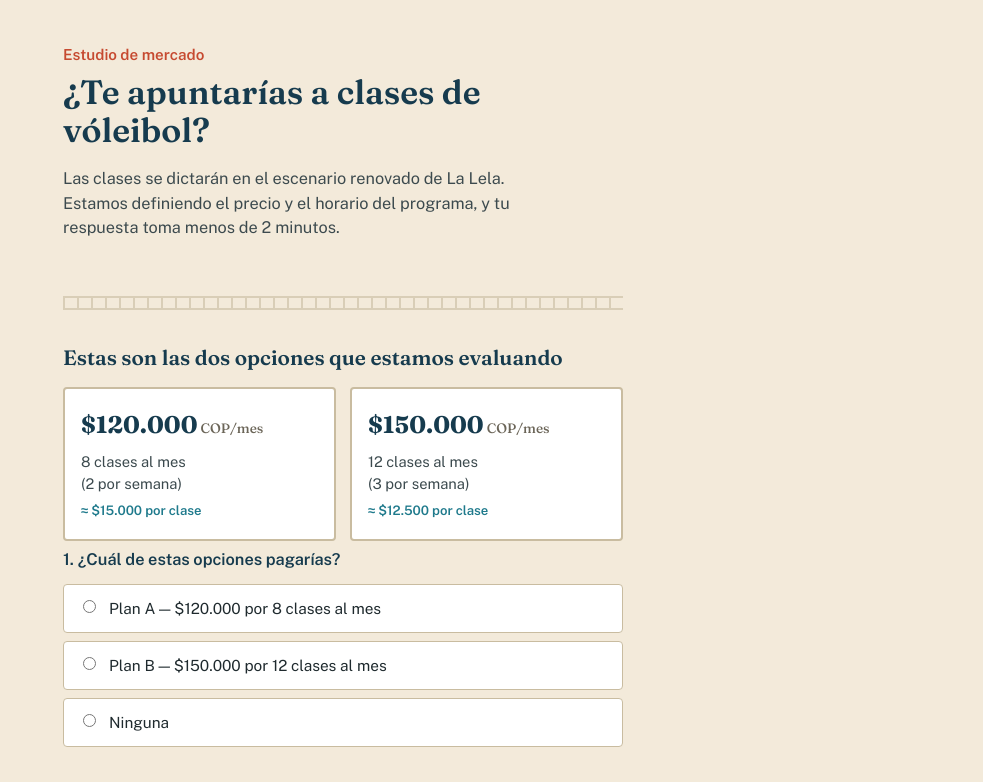
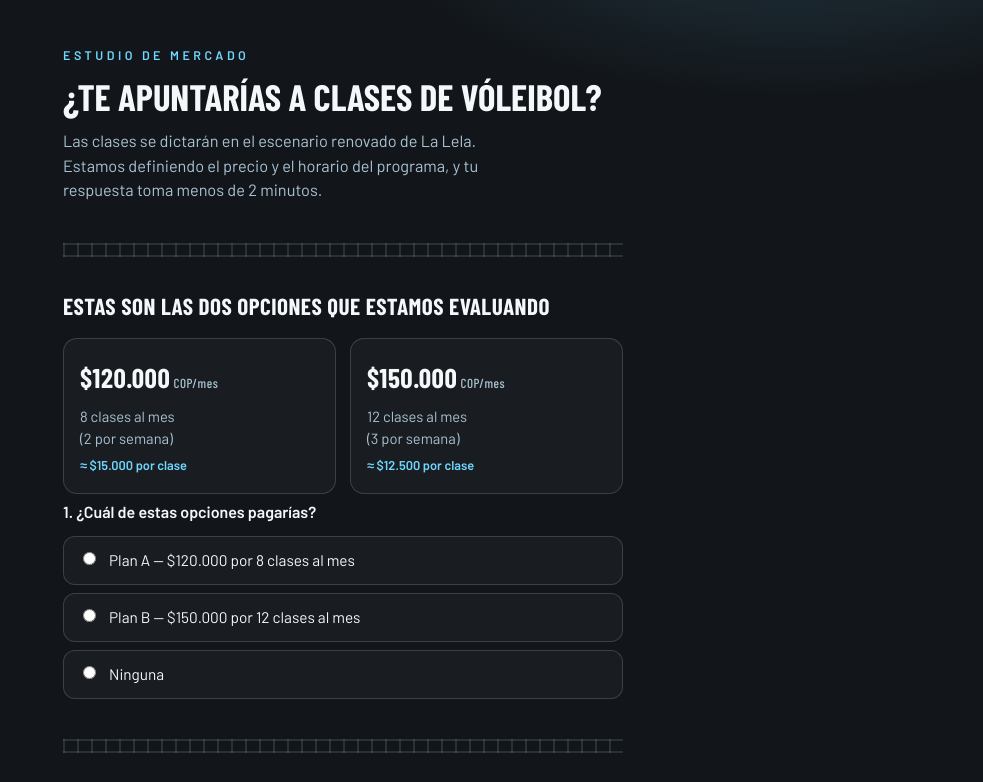
Before and after one commit to Mr-M1r4/club-voleibol-river, a plain HTML site: page encuesta_voley.html in a window 1280 px wide. Shown: the top 782 px of the page, without its empty margins (297-1280 px from the left). Drawn offline with nearby package versions, Linux system fonts and the light colour scheme; a web font is replaced by a local one.

Commit message:
Encuesta restilizada con identidad del sitio (noche/cian)

```diff
--- a/encuesta_voley.html
+++ b/encuesta_voley.html
@@ -3,28 +3,26 @@
 <head>
 <meta charset="UTF-8">
 <meta name="viewport" content="width=device-width, initial-scale=1.0">
-<title>Encuesta · Clases de vóleibol</title>
+<title>Encuesta · Blue Leopards Volleyball Club</title>
 <style>
-  @import url('https://fonts.googleapis.com/css2?family=Fraunces:opsz,wght@9..144,500;9..144,600;9..144,700&family=Public+Sans:wght@400;500;600;700&display=swap');
+  @import url('https://fonts.googleapis.com/css2?family=Barlow+Condensed:wght@500;600;700;800&family=Barlow:wght@400;500;600;700&display=swap');
 
   :root{
-    --sand: #F3EADA;
-    --sand-deep: #E9DBC1;
-    --ink: #1F2A2E;
-    --navy: #163B4E;
-    --teal: #1F7A8C;
-    --coral: #E85D3F;
-    --coral-deep: #C64A30;
-    --line: #C9BCA0;
-    --ok: #3F7857;
+    --night:#12161A;
+    --night-2:#1B2229;
+    --cyan:#70D6FF;
+    --glacier:#A9C2D2;
+    --snow:#F4F8FA;
+    --line:rgba(169,194,210,.22);
+    --ink:#0E1216;
   }
 
   *{box-sizing:border-box;}
   html,body{margin:0;padding:0;}
   body{
-    background:var(--sand);
-    color:var(--ink);
-    font-family:'Public Sans', sans-serif;
+    background:radial-gradient(700px 300px at 85% -5%,rgba(112,214,255,.16),transparent 60%),var(--night);
+    color:var(--glacier);
+    font-family:'Barlow', sans-serif;
     line-height:1.5;
     padding:0 0 60px;
   }
@@ -37,38 +35,44 @@
     border-top:2px solid var(--line);
     border-bottom:2px solid var(--line);
     margin:32px 0;
-    opacity:.6;
+    opacity:.7;
   }
 
   header.hero{
-    padding:44px 0 8px;
+    padding:46px 0 8px;
   }
   .kicker{
-    color:var(--coral-deep);
+    color:var(--cyan);
     font-weight:600;
-    font-size:0.95rem;
-    margin:0 0 6px;
+    font-size:.78rem;
+    letter-spacing:.28em;
+    text-transform:uppercase;
+    margin:0 0 12px;
   }
   h1{
-    font-family:'Fraunces', serif;
-    font-weight:600;
-    font-size:2.1rem;
-    line-height:1.15;
+    font-family:'Barlow Condensed', sans-serif;
+    font-weight:700;
+    text-transform:uppercase;
+    font-size:2.3rem;
+    line-height:1.05;
     margin:0 0 14px;
-    color:var(--navy);
+    color:var(--snow);
   }
   .lead{
     font-size:1.02rem;
-    color:#3C4A4E;
-    max-width:46ch;
+    color:var(--glacier);
+    max-width:48ch;
+    margin:0;
   }
 
   h2{
-    font-family:'Fraunces', serif;
-    font-weight:600;
-    font-size:1.3rem;
-    color:var(--navy);
+    font-family:'Barlow Condensed', sans-serif;
+    font-weight:700;
+    text-transform:uppercase;
+    font-size:1.45rem;
+    color:var(--snow);
     margin:0 0 14px;
+    letter-spacing:.02em;
   }
 
   .plans{
@@ -81,21 +85,24 @@
     .plans{grid-template-columns:1fr;}
   }
   .plan{
-    background:#fff;
-    border:2px solid var(--line);
-    border-radius:4px;
+    background:rgba(255,255,255,.03);
+    border:1.5px solid var(--line);
+    border-radius:14px;
     padding:18px 16px;
     position:relative;
+    transition:border-color .15s ease,transform .15s ease;
   }
+  .plan:hover{border-color:rgba(112,214,255,.55);transform:translateY(-2px);}
   .plan .price{
-    font-family:'Fraunces', serif;
-    font-size:1.5rem;
-    font-weight:700;
-    color:var(--navy);
+    font-family:'Barlow Condensed', sans-serif;
+    font-size:1.7rem;
+    font-weight:800;
+    color:var(--snow);
+    letter-spacing:.02em;
   }
-  .plan .unit{font-size:0.85rem;color:#6b6558;font-weight:500;}
-  .plan .detail{margin-top:8px;font-size:0.92rem;color:#3C4A4E;}
-  .plan .per-class{margin-top:6px;font-size:0.82rem;color:var(--teal);font-weight:600;}
+  .plan .unit{font-size:.82rem;color:var(--glacier);font-weight:500;}
+  .plan .detail{margin-top:8px;font-size:.92rem;color:var(--glacier);}
+  .plan .per-class{margin-top:6px;font-size:.8rem;color:var(--cyan);font-weight:600;}
 
   fieldset{
     border:none;
@@ -104,59 +111,62 @@
   }
   legend{
     font-weight:600;
-    font-size:1.02rem;
-    color:var(--navy);
+    font-size:1rem;
+    color:var(--snow);
     padding:0;
     margin-bottom:12px;
   }
-  .hint{font-size:0.85rem;color:#6b6558;margin:-6px 0 14px;}
+  .hint{font-size:.85rem;color:var(--glacier);opacity:.8;margin:-6px 0 14px;}
 
   .option{
     display:flex;
     align-items:flex-start;
     gap:10px;
-    background:#fff;
+    background:rgba(255,255,255,.03);
     border:1.5px solid var(--line);
-    border-radius:4px;
+    border-radius:12px;
     padding:12px 14px;
     margin-bottom:8px;
     cursor:pointer;
     transition:border-color .15s ease, background .15s ease;
   }
-  .option:hover{border-color:var(--teal);}
-  .option input{margin-top:3px;accent-color:var(--teal);flex-shrink:0;}
-  .option.checked{border-color:var(--teal);background:#EFF7F8;}
-  .option label{cursor:pointer;font-size:0.96rem;}
+  .option:hover{border-color:rgba(112,214,255,.5);}
+  .option input{margin-top:3px;accent-color:var(--cyan);flex-shrink:0;}
+  .option.checked{border-color:var(--cyan);background:rgba(112,214,255,.10);}
+  .option label{cursor:pointer;font-size:.96rem;color:var(--snow);}
 
   input[type="text"], input[type="email"], input[type="tel"], input[type="number"], textarea, select{
     width:100%;
     padding:11px 12px;
     border:1.5px solid var(--line);
-    border-radius:4px;
+    border-radius:9px;
     font-family:inherit;
-    font-size:0.96rem;
-    background:#fff;
-    color:var(--ink);
+    font-size:.96rem;
+    background:#0F1419;
+    color:var(--snow);
   }
+  input::placeholder, textarea::placeholder{color:#6f8095;}
   input:focus, textarea:focus, select:focus{
-    outline:2px solid var(--teal);
+    outline:2px solid var(--cyan);
     outline-offset:1px;
-    border-color:var(--teal);
+    border-color:var(--cyan);
   }
+  select{color:var(--snow);}
+  select option{background:var(--night-2);}
   .field{margin-bottom:14px;}
   .field label.tag{
     display:block;
     font-weight:600;
-    font-size:0.88rem;
+    font-size:.88rem;
     margin-bottom:5px;
-    color:#3C4A4E;
+    color:var(--glacier);
   }
 
   .reveal{
     display:none;
-    background:#fff;
-    border:1.5px dashed var(--teal);
-    border-radius:6px;
+    background:rgba(255,255,255,.03);
+    border:1.5px dashed rgba(112,214,255,.5);
+    border-radius:14px;
     padding:18px 16px;
     margin-top:4px;
   }
@@ -165,23 +175,25 @@
   .submit-row{margin-top:36px;}
   button.primary{
     width:100%;
-    background:var(--coral);
-    color:#fff;
+    background:var(--cyan);
+    color:#0A0E12;
     border:none;
     padding:15px 18px;
-    font-size:1.02rem;
-    font-weight:600;
-    font-family:inherit;
-    border-radius:4px;
+    font-family:'Barlow Condensed',sans-serif;
+    font-weight:700;
+    text-transform:uppercase;
+    letter-spacing:.08em;
+    font-size:1.05rem;
+    border-radius:9px;
     cursor:pointer;
-    transition:background .15s ease;
+    transition:background .15s ease, box-shadow .15s ease;
   }
-  button.primary:hover{background:var(--coral-deep);}
-  button.primary:disabled{background:#c8beae;cursor:not-allowed;}
+  button.primary:hover{background:#9ae2ff;box-shadow:0 0 26px rgba(112,214,255,.4);}
+  button.primary:disabled{background:#3a4a56;color:#8fa3b3;cursor:not-allowed;box-shadow:none;}
 
   .error-msg{
-    color:var(--coral-deep);
-    font-size:0.85rem;
+    color:#FF6B6B;
+    font-size:.85rem;
     margin-top:6px;
     display:none;
   }
@@ -189,21 +201,22 @@
   .thanks{
     display:none;
     text-align:center;
-    padding:60px 0;
+    padding:70px 0;
   }
   .thanks.show{display:block;}
   .thanks .check{
     width:56px;height:56px;border-radius:50%;
-    background:var(--ok);color:#fff;
+    background:var(--cyan);color:#0A0E12;
     display:flex;align-items:center;justify-content:center;
     margin:0 auto 20px;font-size:1.6rem;
+    box-shadow:0 0 26px rgba(112,214,255,.4);
   }
-  .thanks h2{color:var(--ok);}
-  .thanks p{color:#3C4A4E;max-width:38ch;margin:0 auto;}
+  .thanks h2{color:var(--snow);}
+  .thanks p{color:var(--glacier);max-width:40ch;margin:0 auto;}
 
   .status-note{
-    font-size:0.78rem;
-    color:#8a8272;
+    font-size:.8rem;
+    color:#7b8ea0;
     margin-top:26px;
     border-top:1px solid var(--line);
     padding-top:14px;
```
